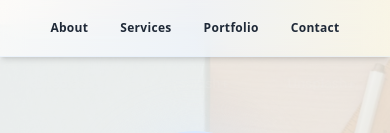
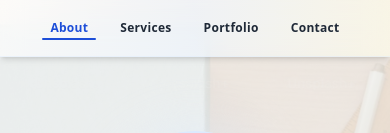
Before and after one commit to Naperality/va_portfolio, a Next.js app: page / in a window 390 px wide. Shown: the top 133 px of the page. Built offline with nearby package versions, Linux system fonts and the light colour scheme.

Commit message:
add: navbar highlights

```diff
--- a/src/components/Navbar.tsx
+++ b/src/components/Navbar.tsx
@@ -1,18 +1,77 @@
 'use client';
 
+import { useEffect, useState } from 'react';
+
+const sections = ['about', 'services', 'portfolio', 'contact'];
+
 export default function Navbar() {
+  const [activeSection, setActiveSection] = useState<string>('about');
+
+  useEffect(() => {
+    const handleResize = () => {
+      // Adjust for mobile or desktop
+      const isMobile = window.innerWidth < 768;
+
+      const observer = new IntersectionObserver(
+        (entries) => {
+          entries.forEach((entry) => {
+            const id = entry.target.getAttribute('id');
+            if (entry.isIntersecting && id) {
+              setActiveSection(id);
+            }
+          });
+        },
+        {
+          root: null,
+          rootMargin: isMobile ? '0px 0px -20% 0px' : '0px 0px -30% 0px',
+          threshold: isMobile ? 0.05 : 0.3,
+        }
+      );
+
+      sections.forEach((id) => {
+        const el = document.getElementById(id);
+        if (el) observer.observe(el);
+      });
+
+      return () => {
+        sections.forEach((id) => {
+          const el = document.getElementById(id);
+          if (el) observer.unobserve(el);
+        });
+      };
+    };
+
+    // Run on mount
+    const cleanup = handleResize();
+
+    // Update observer on resize
+    window.addEventListener('resize', handleResize);
+    return () => {
+      window.removeEventListener('resize', handleResize);
+      cleanup?.();
+    };
+  }, []);
+
   return (
     <nav className="fixed top-0 left-0 w-full z-50 py-4 sm:py-5 md:py-6 bg-gradient-to-r from-white/60 via-blue-50/60 to-yellow-50/60 backdrop-blur-md shadow-md border-b border-blue-100/40">
-      <div className="max-w-6xl mx-auto px-2 sm:px-4 flex justify-center">
+      <div className="max-w-6xl mx-auto px-4 flex justify-center">
         <div className="flex flex-wrap justify-center gap-4 sm:gap-6 md:gap-8 lg:gap-10 text-gray-800 text-xs sm:text-sm md:text-base lg:text-lg font-semibold tracking-wide">
-          {['About', 'Services', 'Portfolio', 'Contact'].map((item) => (
+          {sections.map((item) => (
             <a
               key={item}
-              href={`#${item.toLowerCase()}`}
-              className="relative px-2 py-1 group transition duration-200 hover:text-blue-700"
+              href={`#${item}`}
+              className={`relative px-2 py-1 group transition duration-200 ${
+                activeSection === item ? 'text-blue-700' : 'hover:text-blue-700'
+              }`}
             >
-              {item}
-              <span className="absolute left-0 bottom-0 h-0.5 w-0 bg-blue-600 transition-all duration-300 group-hover:w-full"></span>
+              {item.charAt(0).toUpperCase() + item.slice(1)}
+              <span
+                className={`absolute left-0 bottom-0 h-0.5 rounded-full transition-all duration-300 ${
+                  activeSection === item
+                    ? 'w-full bg-blue-700'
+                    : 'w-0 bg-blue-600 group-hover:w-full'
+                }`}
+              />
             </a>
           ))}
         </div>
```
